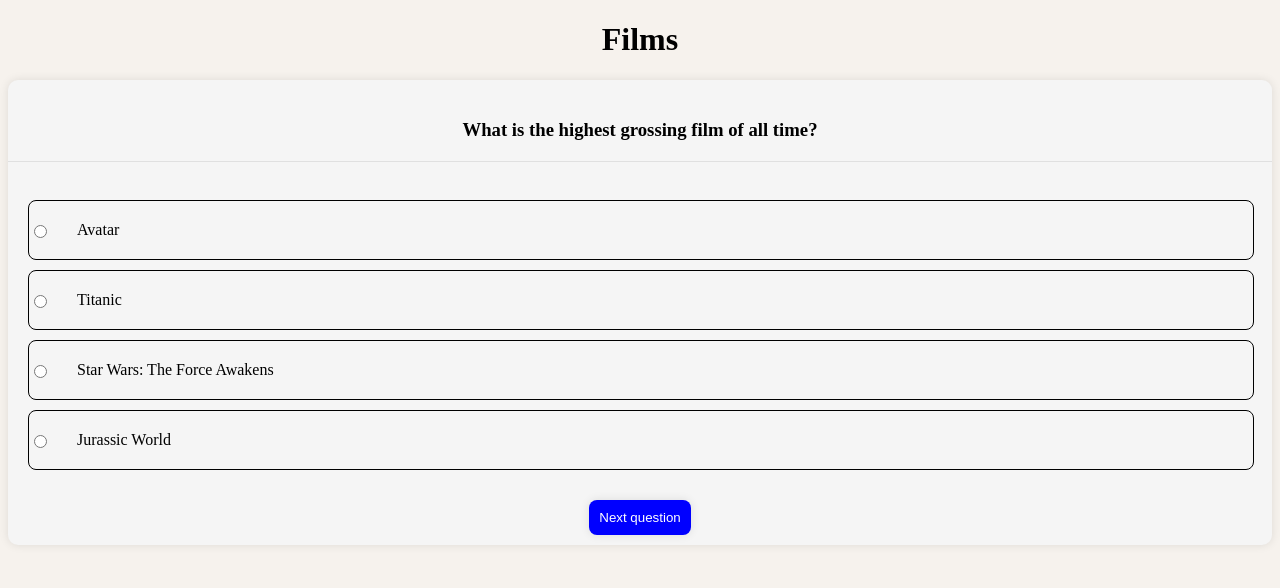
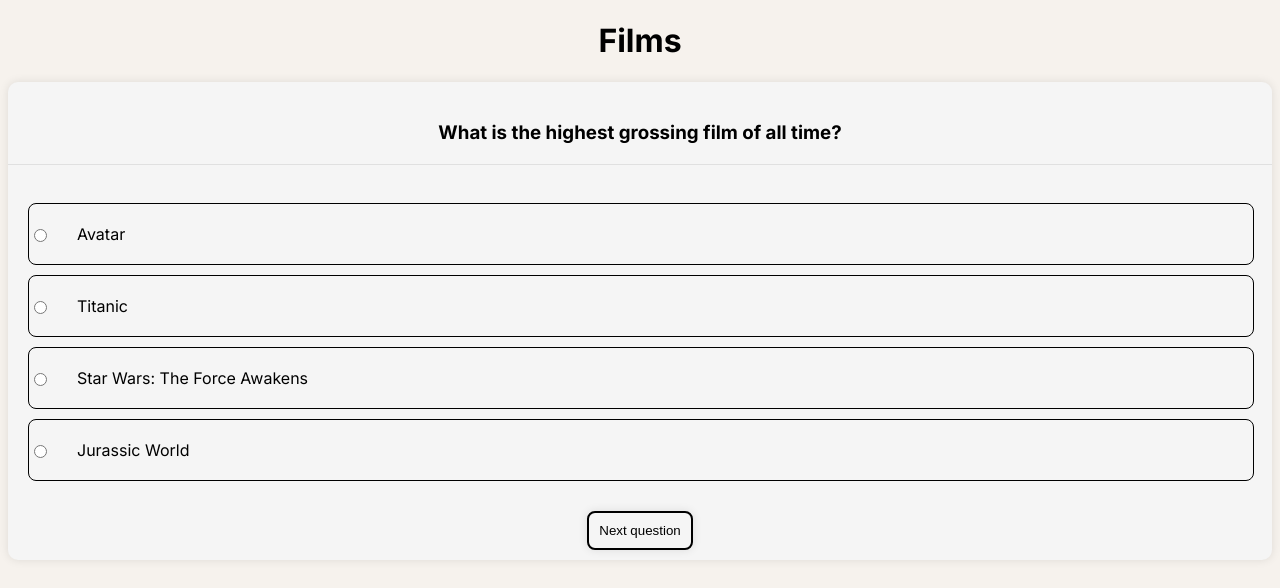
Before and after one commit to brad-link/quiz-app, a Next.js app: page /Films in a window 1280 px wide. Shown: the top 588 px of the page. Built offline with nearby package versions, Linux system fonts and the light colour scheme.

Commit message:
added loading state for quiz

```diff
--- a/app/[title]/components/questionCard.module.css
+++ b/app/[title]/components/questionCard.module.css
@@ -42,14 +42,21 @@
     cursor: pointer;
 }
 
+
+
 .next{
     margin: auto;
     margin-bottom: 10px;
-    background-color: blue;
-    color: white;
+    background-color: #f5f5f5;
+    color: black;
     padding: 10px;
+    border: 2px solid black;
     border-radius: 8px;
-    border: none;
     box-shadow: 0 0 10px rgba(0, 0, 0, 0.1);
     cursor: pointer;
 }
+
+.next:hover{
+    background-color: black;
+    color: white;
+}
--- a/app/[title]/components/quiz.js
+++ b/app/[title]/components/quiz.js
@@ -9,14 +9,15 @@
 export default function Quiz({ title, quiz }) {
     console.log(title);
     const quizKey = `quiz-${title}`;
-    const [currentQuestion, setCurrentQuestion] = useState(() => {
+    const [currentQuestion, setCurrentQuestion] = useState(0);
+    const [iscompleted, setCompleted] = useState(false);
+    const [loading, setLoading] = useState(true);
+    useEffect(() => {
         const answers = JSON.parse(localStorage.getItem(quizKey) || '[]');
-        return answers.length;
-    });
-    const [iscompleted, setCompleted] = useState(() => {
-        const answers = JSON.parse(localStorage.getItem(quizKey) || '[]');
-        return answers.length === quiz.length;
-    });
+        setCurrentQuestion(answers.length);
+        setCompleted(answers.length === quiz.length);
+        setLoading(false);
+    }, [quizKey, quiz.length]);
 
     const nextQuestion = () => {
         if (currentQuestion < quiz.length - 1) {
@@ -42,8 +43,13 @@
         setCurrentQuestion(0);
         setCompleted(false);
     }
+
+    if (loading) {
+        return <h1 className={styles.loading}>Loading...</h1>
+    } else
         return (
             <>
+
                 <div className={styles.quiz}>
                     {iscompleted ? (
                         <div className={styles.completedCard}>
--- a/app/[title]/components/quiz.module.css
+++ b/app/[title]/components/quiz.module.css
@@ -20,6 +20,21 @@
 
 .restart{
     margin-bottom: 10px;
+    background-color: #f5f5f5;
+    color: black;
+    padding: 10px;
+    border: 2px solid black;
+    border-radius: 8px;
+    box-shadow: 0 0 10px rgba(0, 0, 0, 0.1);
+    cursor: pointer;
+}
+
+.restart:hover{
+    background-color: black;
+    color: white;
+}
+/* .restart{
+    margin-bottom: 10px;
     background-color: blue;
     color: white;
     padding: 10px;
@@ -27,7 +42,7 @@
     border: none;
     box-shadow: 0 0 10px rgba(0, 0, 0, 0.1);
     cursor: pointer;
-}
+} */
 
 .results{
     display: flex;
@@ -44,3 +59,10 @@
 .incorrect{
     color: red;
 }
+
+.loading{
+    display: flex;
+    justify-content: center;
+    align-items: center;
+    height: 50vh;
+}
--- a/app/layout.js
+++ b/app/layout.js
@@ -11,8 +11,8 @@
 export default function RootLayout({ children }) {
   return (
     <html lang="en">
-      <body>{children}</body>
-      {/* <body className={inter.className}>{children}</body> */}
+      {/* <body>{children}</body> */}
+      <body className={inter.className}>{children}</body>
     </html>
   );
 }
```
Lines whose indentation alone changed are shown as unchanged.
